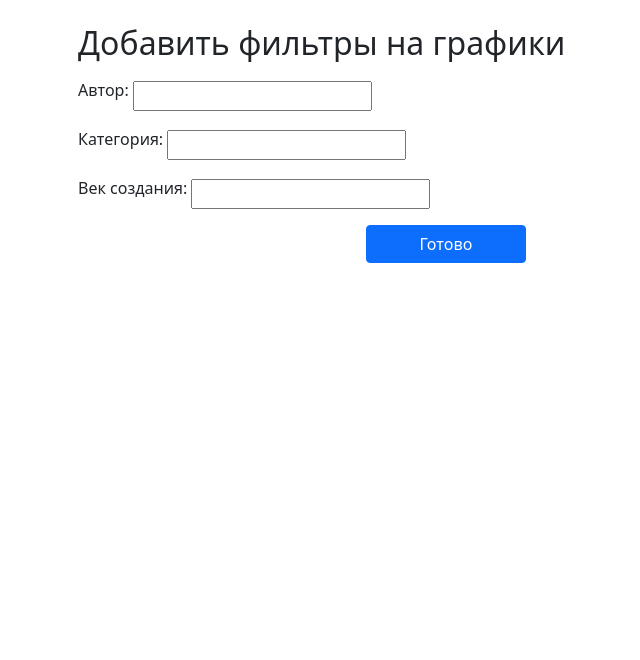
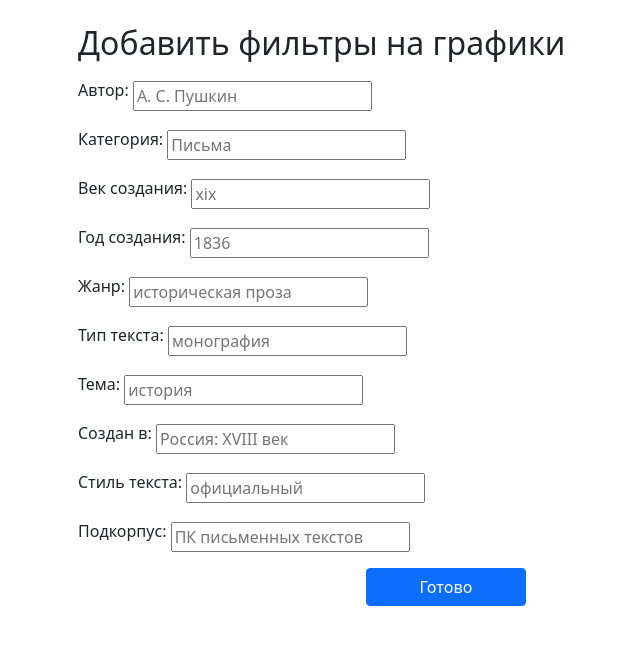
Before and after one commit to n1k0g0/textura, a Django app: page /update_filters/ in a window 1280 px wide. Shown: the part 56-716 px from the top of the page, without its empty margins (194-834 px from the left). Run offline with Django 4.2, Linux system fonts and the light colour scheme; parts of the project's set-up code (start-up, migrations or seed data) failed here and were passed over.

Commit message:
merging tables

```diff
--- a/textura_site/textura_app/forms.py
+++ b/textura_site/textura_app/forms.py
@@ -1,21 +1,7 @@
 from django import forms
-from .models import CorporaEntityData, UploadedText, CorpusEntityData, FiltersModel
-from django.core.exceptions import ValidationError
+from .models import  UploadedText, CorpusEntityData, FiltersModel
 
 
-# creating a form
-class CorporaEntityForm(forms.ModelForm):
-    # create meta class
-    class Meta:
-        # specify model to be used
-        model = CorporaEntityData
-
-        # specify fields to be used
-        fields = [
-            "title",
-            "time_period",
-            "category"
-        ]
 
 class CorpusEntityForm(forms.ModelForm):
     # create meta class
@@ -64,11 +50,41 @@ class UploadTextForm(forms.ModelForm):
 class FiltersForm(forms.ModelForm):
     class Meta:
         model = FiltersModel
-        fields = ['author', 'category', 'time_period']
+        fields = [
+            "author",
+            "category",
+            "time_period",
+            "created",
+            "genre_fi",
+            "texttype",
+            "topic",
+            "chronotop",
+            "style",
+            "subcorpus"
+            ]
         labels = {
-        "author": "Автор",
-        "category": "Категория",
-        "time_period": "Век создания"
+            "author": "Автор",
+            "category": "Категория",
+            "time_period": "Век создания",
+            "created": "Год создания",
+            "genre_fi": "Жанр",
+            "texttype": "Тип текста",
+            "topic": "Тема",
+            "chronotop": "Создан в",
+            "style": "Стиль текста",
+            "subcorpus": "Подкорпус"
+        }
+        widgets = {
+            'author': forms.TextInput(attrs={'placeholder': 'А. С. Пушкин'}),
+            'category': forms.TextInput(attrs={'placeholder': 'Письма'}),
+            'time_period': forms.TextInput(attrs={'placeholder': 'xix'}),
+            'created': forms.TextInput(attrs={'placeholder': '1836'}),
+            'genre_fi': forms.TextInput(attrs={'placeholder': 'историческая проза'}),
+            'texttype': forms.TextInput(attrs={'placeholder': 'монография'}),
+            'topic': forms.TextInput(attrs={'placeholder': 'история'}),
+            'chronotop': forms.TextInput(attrs={'placeholder': 'Россия: XVIII век'}),
+            'style': forms.TextInput(attrs={'placeholder': 'официальный'}),
+            'subcorpus': forms.TextInput(attrs={'placeholder': 'ПК письменных текстов'}),
         }
     def clean(self):
         super(FiltersForm, self).clean()
--- a/textura_site/textura_app/models.py
+++ b/textura_site/textura_app/models.py
@@ -20,13 +20,21 @@ class CorporaEntityData(models.Model):
 
 class CorpusEntityData(models.Model):
     id = models.IntegerField(primary_key=True, unique=True, blank=False)
-    corpus_id = models.IntegerField()
     path = models.CharField(max_length = 200)
     title = models.CharField(max_length = 200)
 
     time_period = models.CharField(max_length = 50)
-    category = models.TextField()
-    author = models.TextField()
+    category = models.CharField(max_length = 200)
+    author = models.CharField(max_length = 200)
+
+    header = models.TextField()
+    created = models.CharField(max_length=200)
+    genre_fi = models.CharField(max_length=200)
+    texttype = models.CharField(max_length=200)
+    topic = models.CharField(max_length=200)
+    chronotop = models.CharField(max_length=200)
+    style = models.CharField(max_length=200)
+    subcorpus = models.CharField(max_length=200)
 
     #block basic
     avg_sentence_length = models.FloatField(default=None, blank=True, null=True)
@@ -133,6 +141,15 @@ class FiltersModel(models.Model):
     category = models.CharField(max_length = 50, default=None, blank=True, null=True)
     author = models.CharField(max_length = 100, default=None, blank=True, null=True)
 
+
+    created = models.CharField(max_length=200, default=None, blank=True, null=True)
+    genre_fi = models.CharField(max_length=200, default=None, blank=True, null=True)
+    texttype = models.CharField(max_length=200, default=None, blank=True, null=True)
+    topic = models.CharField(max_length=200, default=None, blank=True, null=True)
+    chronotop = models.CharField(max_length=200, default=None, blank=True, null=True)
+    style = models.CharField(max_length=200, default=None, blank=True, null=True)
+    subcorpus = models.CharField(max_length=200, default=None, blank=True, null=True)
+
     class Meta:
         app_label = 'textura_app'
     def __str__(self):
--- a/textura_site/textura_app/templates/textura_app/upload_text.html
+++ b/textura_site/textura_app/templates/textura_app/upload_text.html
@@ -53,7 +53,7 @@
                             <div class="collapse" id="collapseExample">
                                 <div class="card-body">
                                     {% for field in form %}
-                                    {% if field.label != "Файл" %}
+                                    {% if field.label != "Файл" and field.label != "IP" %}
                                     <div class="fieldWrapper fieldWrapper-custom my-1">
                                         {{ field.errors }}
                                         {{ field.label_tag }} {{ field }}
```
Also changed, not shown: textura_site/textura_app/views.py (+0 -25 lines), 2 other files.
